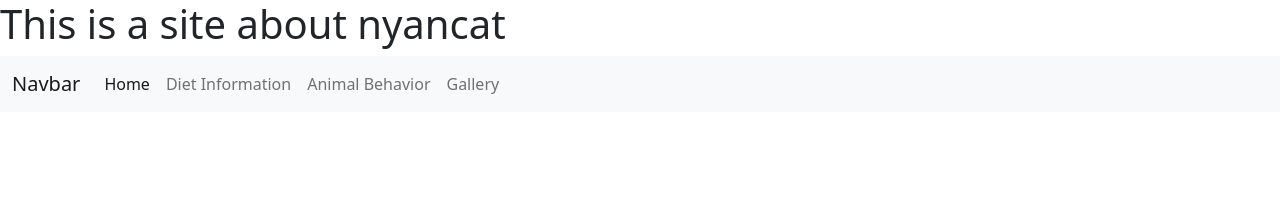
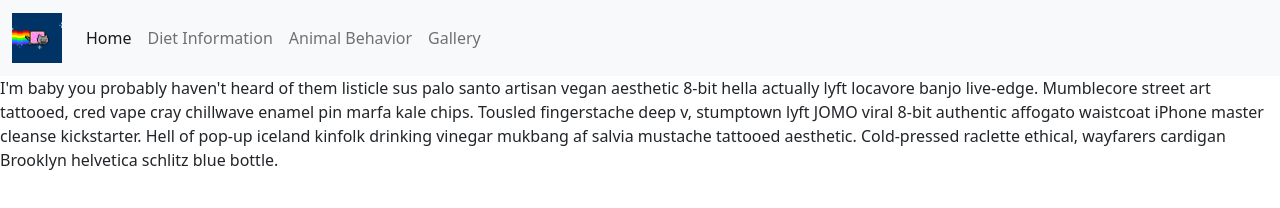
Before and after one commit to lwoehlck-clgx/scrumtraining-nyancat, a plain HTML site: page index.html in a window 1280 px wide. Drawn offline with nearby package versions, Linux system fonts and the light colour scheme.

Commit message:
update to nav bar

```diff
--- a/index.html
+++ b/index.html
@@ -5,10 +5,9 @@
   <title>NyanCatSite</title>
 </head>
 <body>
-<h1>This is a site about nyancat</h1>
 <nav class="navbar navbar-expand-lg bg-light">
   <div class="container-fluid">
-    <a class="navbar-brand" href="#">Navbar</a>
+    <a class="navbar-brand" href="#"><img src="assets/nyancat.gif" alt="nyancat logo" style="width: 50px"></a>
     <button class="navbar-toggler" type="button" data-bs-toggle="collapse" data-bs-target="#navbarNav" aria-controls="navbarNav" aria-expanded="false" aria-label="Toggle navigation">
       <span class="navbar-toggler-icon"></span>
     </button>
@@ -30,5 +29,6 @@
     </div>
   </div>
 </nav>
+<p>I'm baby you probably haven't heard of them listicle sus palo santo artisan vegan aesthetic 8-bit hella actually lyft locavore banjo live-edge. Mumblecore street art tattooed, cred vape cray chillwave enamel pin marfa kale chips. Tousled fingerstache deep v, stumptown lyft JOMO viral 8-bit authentic affogato waistcoat iPhone master cleanse kickstarter. Hell of pop-up iceland kinfolk drinking vinegar mukbang af salvia mustache tattooed aesthetic. Cold-pressed raclette ethical, wayfarers cardigan Brooklyn helvetica schlitz blue bottle.</p>
 </body>
 </html>
```
